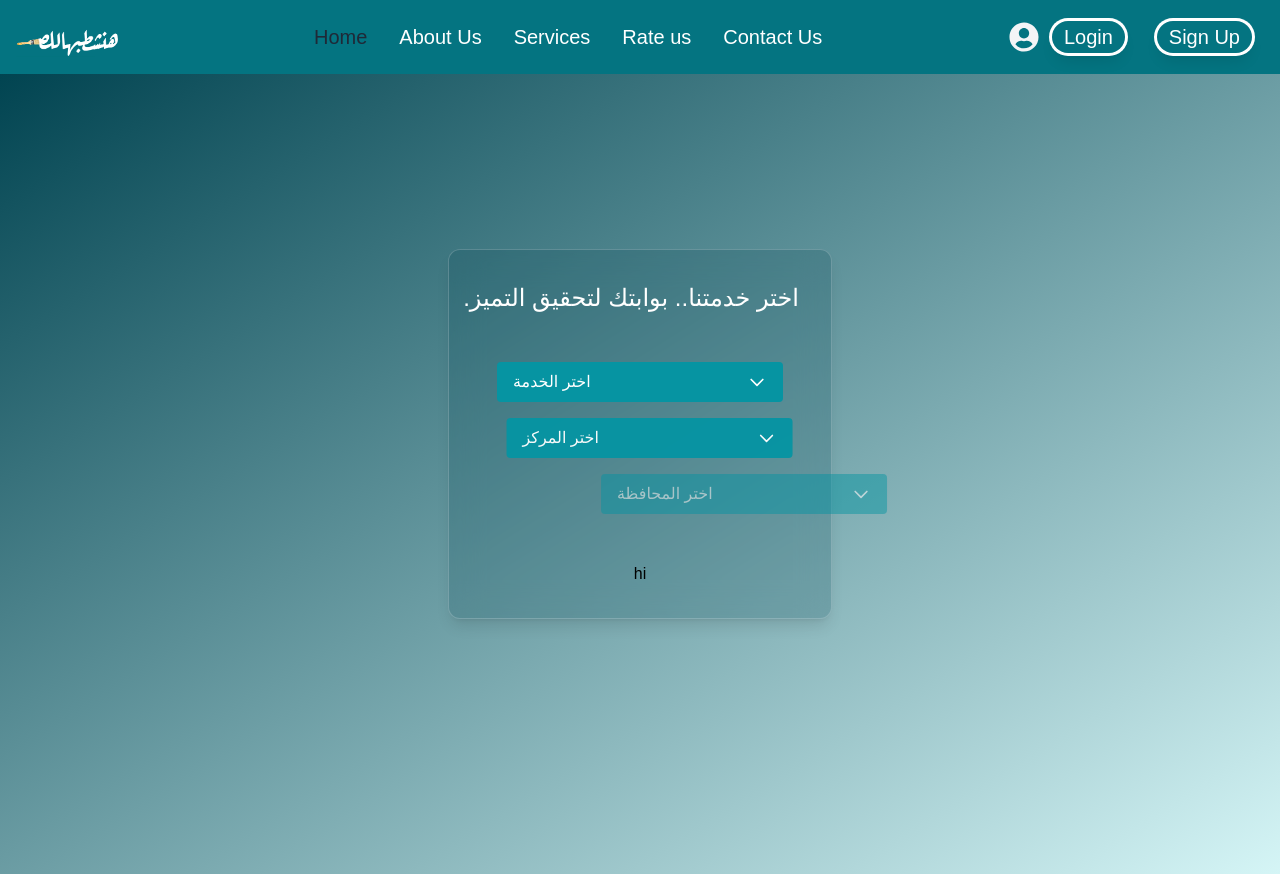
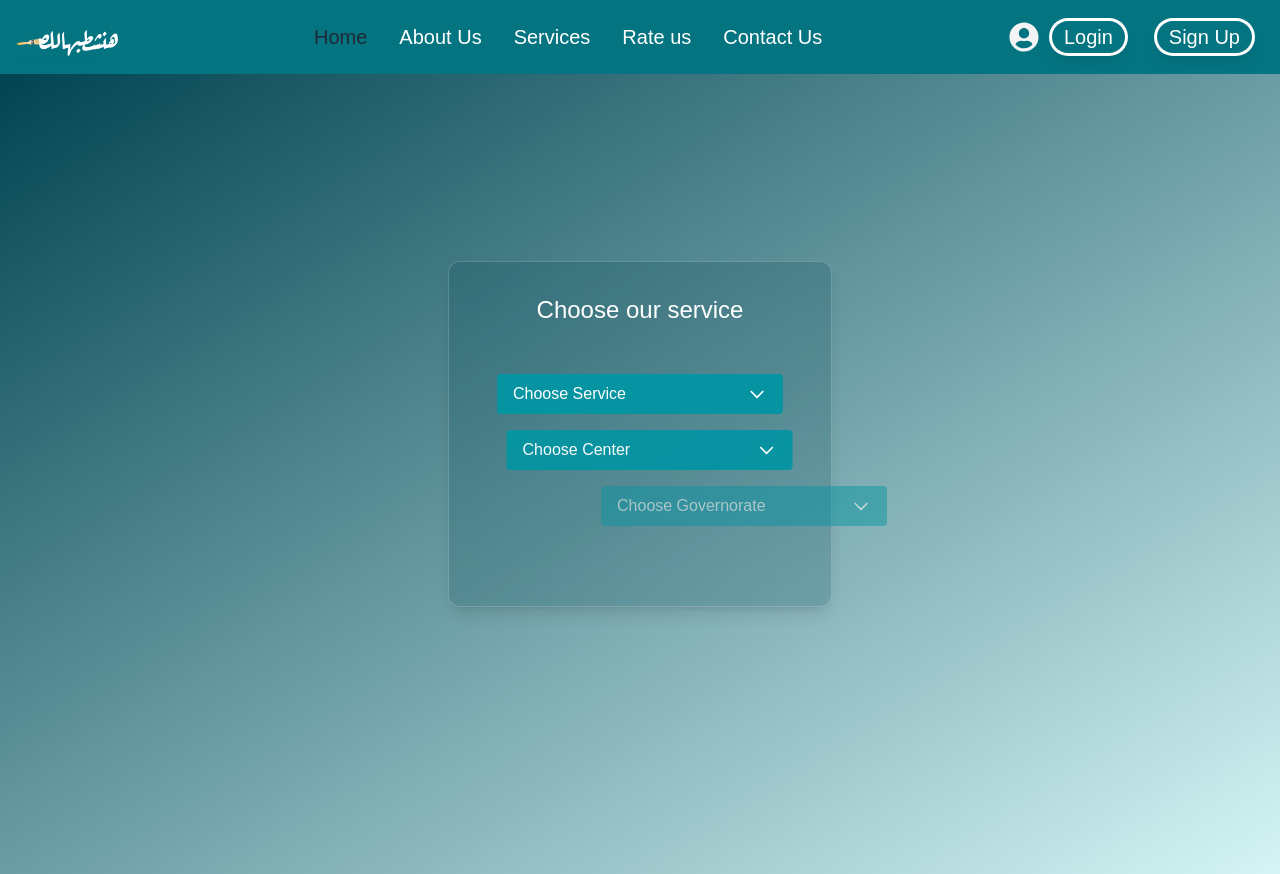
Before and after one commit to AyaaEbaid/graduationProj, a React (Vite) app: page /services in a window 1280 px wide. Built offline with nearby package versions, Linux system fonts and the light colour scheme; a web font is replaced by a local one.

Commit message:
update services

```diff
--- a/src/components/Servicedetails/Servicedetails.jsx
+++ b/src/components/Servicedetails/Servicedetails.jsx
@@ -1,48 +1,44 @@
-import React, { useEffect, useState } from 'react'
-import {motion ,AnimatePresence, delay} from 'framer-motion'
-import style from './Servicedetails.module.css'
-export default function Servicedetails() {
+import React, { useEffect, useState } from "react";
+import { motion, AnimatePresence } from "framer-motion";
+
+export default function ServiceDetails() {
   useEffect(() => {
-
     document.body.style.overflow = "hidden";
-
     return () => {
       document.body.style.overflow = "auto";
     };
   }, []);
-  const sentence = "اختر خدمتنا.. بوابتك لتحقيق التميز.";
 
-  // متغيرات الحاوية لتأخير ظهور كل حرف
+  const sentence = "Choose our service";
+
   const containerVariants = {
     hidden: { opacity: 1 },
     visible: {
       opacity: 1,
       transition: {
-        delayChildren:1,
-        staggerChildren: 0.06, // تأخير 0.1 ثانية لكل حرف
+        delayChildren: 1,
+        staggerChildren: 0.06,
       },
     },
   };
 
-  // متغيرات ظهور كل حرف
   const letterVariants = {
     hidden: { opacity: 0, y: 20 },
-    visible: { opacity: 1, delay:3, y: 0 },
+    visible: { opacity: 1, y: 0 },
   };
 
   const buttonVariants = {
     hidden: { x: 200, opacity: 0 },
-    visible: (custom)=>({
+    visible: (custom) => ({
       x: 0,
       opacity: 1,
       transition: {
-        delay:custom*3,
+        delay: custom * 3,
         duration: 3,
       },
     }),
   };
 
-  // أنيميشن القائمة
   const dropdownVariants = {
     hidden: { opacity: 0, height: 0 },
     visible: {
@@ -52,42 +48,30 @@ export default function Servicedetails() {
     },
   };
 
-
-
-
-
-  const [openDropdown, setOpenDropdown] = React.useState(null);
+  const [openDropdown, setOpenDropdown] = useState(null);
 
   const toggleDropdown = (dropdownName) => {
     setOpenDropdown(openDropdown === dropdownName ? null : dropdownName);
   };
 
-  const centers = ["مركز 1", "مركز 2", "مركز 3"];
-  const governorates = ["محافظة 1", "محافظة 2", "محافظة 3"];
-  const services = ["خدمة 1", "خدمة 2", "خدمة 3"];
-
-
-
-
+  const centers = ["Center 1", "Center 2", "Center 3"];
+  const governorates = ["Governorate 1", "Governorate 2", "Governorate 3"];
+  const services = ["Service 1", "Service 2", "Service 3"];
 
   return (
-    <>
-
     <div className="h-[100vh] w-full pb-20 bg-gradient-to-br from-teal-900 to-teal-100 flex justify-center items-center overflow-hidden">
       <div className="relative z-10">
         <motion.div
-          className="w-96 p-8  rounded-xl bg-teal-900/20 backdrop-blur-lg shadow-lg border border-white/20 text-center"
+          className="w-96 p-8 rounded-xl bg-teal-900/20 backdrop-blur-lg shadow-lg border border-white/20 text-center"
           initial={{ x: 300, rotate: 0, opacity: 0 }}
           animate={{ x: 0, rotate: 360, opacity: 1 }}
           transition={{ duration: 2, ease: "easeOut" }}
         >
-
           <motion.h2
             variants={containerVariants}
             initial="hidden"
             animate="visible"
             className="text-center font text-white text-2xl"
-      dir="rtl"
           >
             {sentence.split("").map((char, index) => (
               <motion.span key={index} variants={letterVariants}>
@@ -96,21 +80,18 @@ export default function Servicedetails() {
             ))}
           </motion.h2>
 
-
-
-
           <div className="p-4 py-12 space-y-4 max-w-xs mx-auto">
-      {/* زر اختيار الخدمة */}
+            {/* Choose Service Button */}
             <div className="relative">
               <motion.button
                 variants={buttonVariants}
                 initial="hidden"
                 animate="visible"
-         custom={.5}
+                custom={0.5}
                 onClick={() => toggleDropdown("service")}
                 className="w-full bg-teal-500 text-white py-2 px-4 rounded flex justify-between items-center focus:outline-none"
               >
-          اختر الخدمة
+                Choose Service
                 <svg
                   className={`w-5 h-5 transform transition-transform duration-300 ${
                     openDropdown === "service" ? "rotate-180" : "rotate-0"
@@ -119,7 +100,12 @@ export default function Servicedetails() {
                   stroke="currentColor"
                   viewBox="0 0 24 24"
                 >
-            <path strokeLinecap="round" strokeLinejoin="round" strokeWidth={2} d="M19 9l-7 7-7-7" />
+                  <path
+                    strokeLinecap="round"
+                    strokeLinejoin="round"
+                    strokeWidth={2}
+                    d="M19 9l-7 7-7-7"
+                  />
                 </svg>
               </motion.button>
 
@@ -128,13 +114,15 @@ export default function Servicedetails() {
                   <motion.ul
                     initial="hidden"
                     animate="visible"
-
                     exit="hidden"
                     variants={dropdownVariants}
                     className="absolute mt-2 w-full bg-white rounded shadow-lg overflow-hidden z-10"
                   >
                     {services.map((service, index) => (
-                <li key={index} className="px-4 py-2 hover:bg-teal-100 cursor-pointer">
+                      <li
+                        key={index}
+                        className="px-4 py-2 hover:bg-teal-100 cursor-pointer"
+                      >
                         {service}
                       </li>
                     ))}
@@ -142,7 +130,8 @@ export default function Servicedetails() {
                 )}
               </AnimatePresence>
             </div>
-      {/* زر اختيار المركز */}
+
+            {/* Choose Center Button */}
             <div className="relative">
               <motion.button
                 variants={buttonVariants}
@@ -152,7 +141,7 @@ export default function Servicedetails() {
                 onClick={() => toggleDropdown("center")}
                 className="w-full bg-teal-500 text-white py-2 px-4 rounded flex justify-between items-center focus:outline-none"
               >
-          اختر المركز
+                Choose Center
                 <svg
                   className={`w-5 h-5 transform transition-transform duration-300 ${
                     openDropdown === "center" ? "rotate-180" : "rotate-0"
@@ -161,7 +150,12 @@ export default function Servicedetails() {
                   stroke="currentColor"
                   viewBox="0 0 24 24"
                 >
-            <path strokeLinecap="round" strokeLinejoin="round" strokeWidth={2} d="M19 9l-7 7-7-7" />
+                  <path
+                    strokeLinecap="round"
+                    strokeLinejoin="round"
+                    strokeWidth={2}
+                    d="M19 9l-7 7-7-7"
+                  />
                 </svg>
               </motion.button>
 
@@ -175,7 +169,10 @@ export default function Servicedetails() {
                     className="absolute mt-2 w-full bg-white rounded shadow-lg overflow-hidden z-10"
                   >
                     {centers.map((center, index) => (
-                <li key={index} className="px-4 py-2 hover:bg-teal-100 cursor-pointer">
+                      <li
+                        key={index}
+                        className="px-4 py-2 hover:bg-teal-100 cursor-pointer"
+                      >
                         {center}
                       </li>
                     ))}
@@ -184,7 +181,7 @@ export default function Servicedetails() {
               </AnimatePresence>
             </div>
 
-      {/* زر اختيار المحافظة */}
+            {/* Choose Governorate Button */}
             <div className="relative">
               <motion.button
                 variants={buttonVariants}
@@ -194,7 +191,7 @@ export default function Servicedetails() {
                 onClick={() => toggleDropdown("governorate")}
                 className="w-full bg-teal-500 text-white py-2 px-4 rounded flex justify-between items-center focus:outline-none"
               >
-          اختر المحافظة
+                Choose Governorate
                 <svg
                   className={`w-5 h-5 transform transition-transform duration-300 ${
                     openDropdown === "governorate" ? "rotate-180" : "rotate-0"
@@ -203,7 +200,12 @@ export default function Servicedetails() {
                   stroke="currentColor"
                   viewBox="0 0 24 24"
                 >
-            <path strokeLinecap="round" strokeLinejoin="round" strokeWidth={2} d="M19 9l-7 7-7-7" />
+                  <path
+                    strokeLinecap="round"
+                    strokeLinejoin="round"
+                    strokeWidth={2}
+                    d="M19 9l-7 7-7-7"
+                  />
                 </svg>
               </motion.button>
 
@@ -217,7 +219,10 @@ export default function Servicedetails() {
                     className="absolute mt-2 w-full bg-white rounded shadow-lg overflow-hidden z-10"
                   >
                     {governorates.map((gov, index) => (
-                <li key={index} className="px-4 py-2 hover:bg-teal-100 cursor-pointer">
+                      <li
+                        key={index}
+                        className="px-4 py-2 hover:bg-teal-100 cursor-pointer"
+                      >
                         {gov}
                       </li>
                     ))}
@@ -226,13 +231,8 @@ export default function Servicedetails() {
               </AnimatePresence>
             </div>
           </div>
- <h2>hi</h2>
-
         </motion.div>
       </div>
     </div>
-
-
-    </>
-  )
+  );
 }
```
Lines whose indentation alone changed are shown as unchanged.
